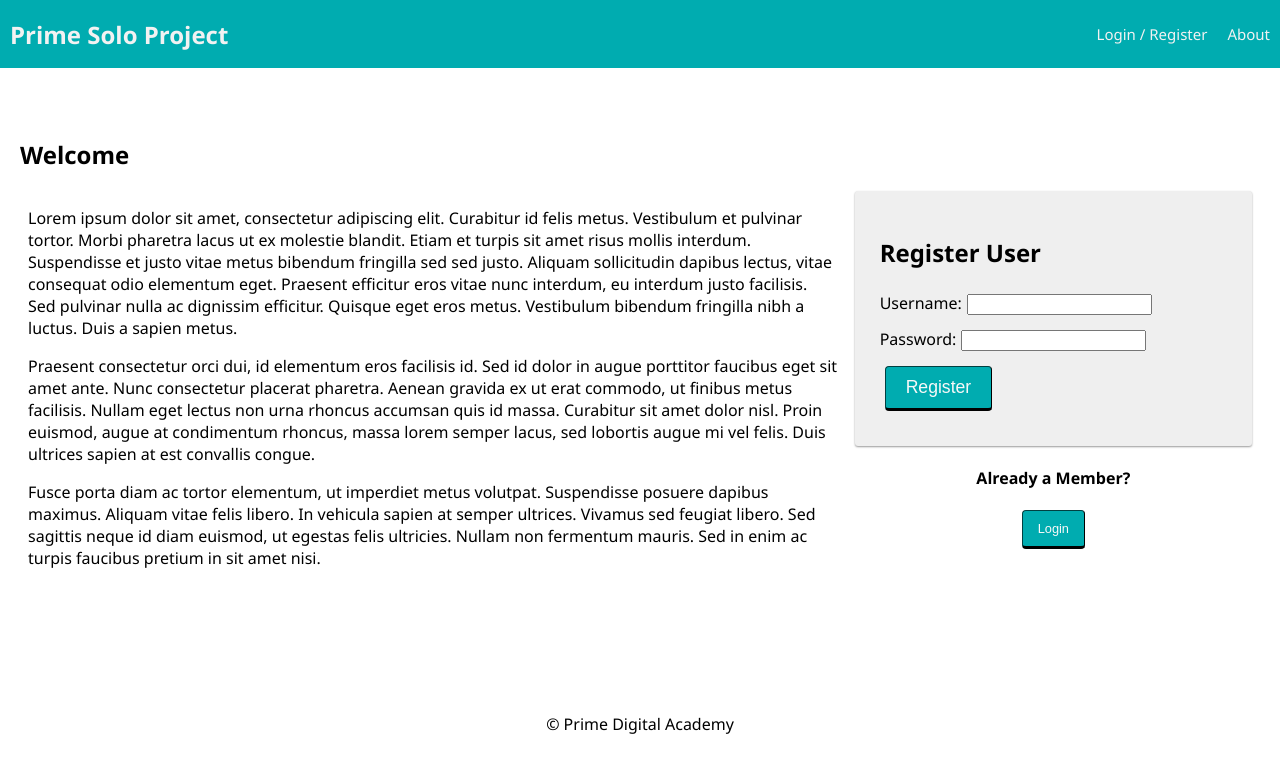
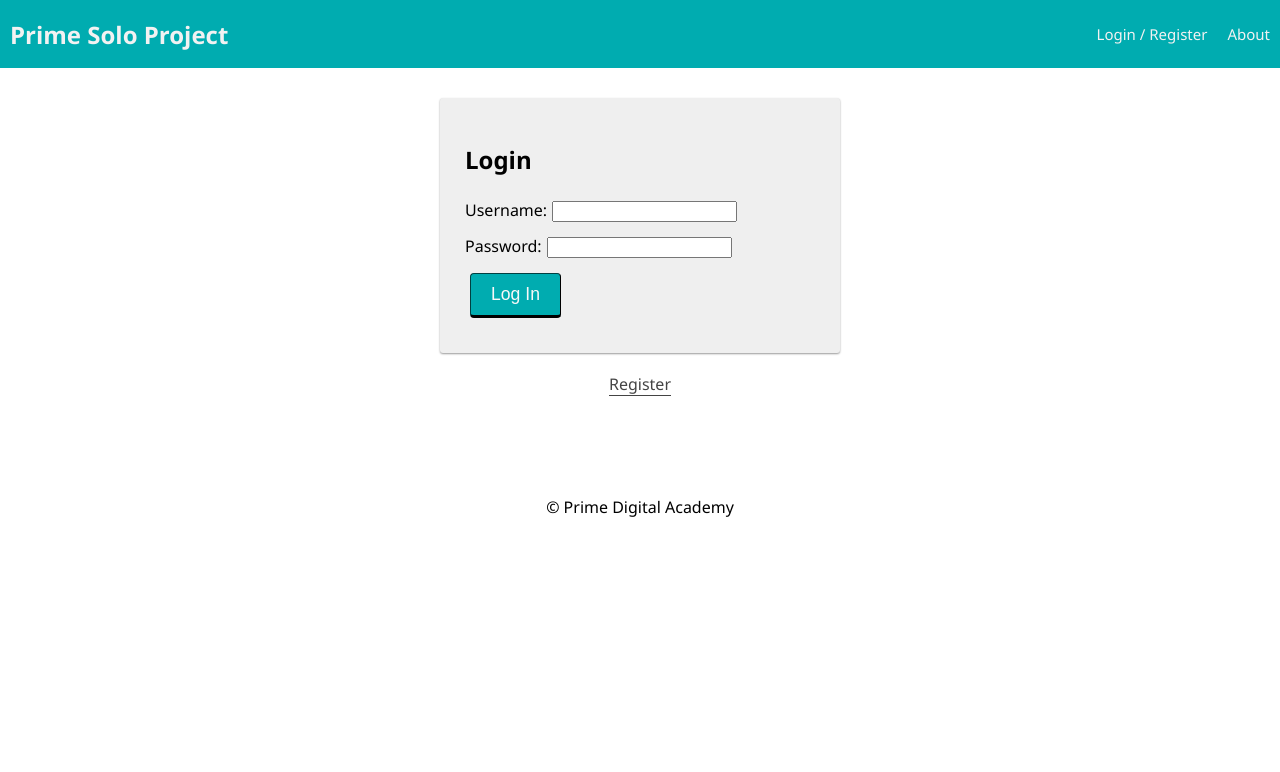
Before and after one commit to Alignment-Business-Solutions/alignment-business, a React (Create React App) app: page /#/home in a window 1280 px wide. Shown: the top 772 px of the page. Built offline with nearby package versions, Linux system fonts and the light colour scheme; no server answers.

Commit message:
Removed LandingPage.jsx, updated LoginPage routing in App.jsx

```diff
--- a/src/components/App/App.jsx
+++ b/src/components/App/App.jsx
@@ -16,7 +16,6 @@
 import AboutPage from '../AboutPage/AboutPage';
 import UserPage from '../UserPage/UserPage';
 import InfoPage from '../InfoPage/InfoPage';
-import LandingPage from '../LandingPage/LandingPage';
 import LoginPage from '../LoginPage/LoginPage';
 import RegisterPage from '../RegisterPage/RegisterPage';
 
@@ -105,8 +104,8 @@
               // redirect them to the /user page
               <Redirect to="/user" />
               :
-              // Otherwise, show the Landing page
-              <LandingPage />
+              // Otherwise, show the Login page
+              <LoginPage />
             }
           </Route>
 
--- a/src/components/LandingPage/LandingPage.css
+++ /dev/null
@@ -1,80 +0,0 @@
-/* --------------------------------------------------------------------------------
-Grid
--------------------------------------------------------------------------------- */
-
-.grid {
-  display: flex;
-  flex: 0 1 auto;
-  /* defaults to 'row' */
-  flex-direction: row;
-  flex-wrap: wrap;
-  /* defaults to 'flex-start' */
-  justify-content: flex-start;
-  align-items: flex-start;
-}
-
-.grid-col {
-  flex: 0 0 auto;
-  padding: 0 0.5rem 0.5rem;
-  box-sizing: border-box;
-}
-
-.grid-col_1 {
-  flex-basis: 8.33333333%;
-  max-width: 8.33333333%;
-}
-
-.grid-col_2 {
-  flex-basis: 16.66666667%;
-  max-width: 16.66666667%;
-}
-
-.grid-col_3 {
-  flex-basis: 25%;
-  max-width: 25%;
-}
-
-.grid-col_4 {
-  flex-basis: 33.33333333%;
-  max-width: 33.33333333%;
-}
-
-.grid-col_5 {
-  flex-basis: 41.66666667%;
-  max-width: 41.66666667%;
-}
-
-.grid-col_6 {
-  flex-basis: 50%;
-  max-width: 50%;
-}
-
-.grid-col_7 {
-  flex-basis: 58.33333333%;
-  max-width: 58.33333333%;
-}
-
-.grid-col_8 {
-  flex-basis: 66.66666667%;
-  max-width: 66.66666667%;
-}
-
-.grid-col_9 {
-  flex-basis: 75%;
-  max-width: 75%;
-}
-
-.grid-col_10 {
-  flex-basis: 83.33333333%;
-  max-width: 83.33333333%;
-}
-
-.grid-col_11 {
-  flex-basis: 91.66666667%;
-  max-width: 91.66666667%;
-}
-
-.grid-col_12 {
-  flex-basis: 100%;
-  max-width: 100%;
-}
--- a/src/components/LandingPage/LandingPage.jsx
+++ /dev/null
@@ -1,69 +0,0 @@
-import React, { useState } from 'react';
-import { useHistory } from 'react-router-dom';
-import './LandingPage.css';
-
-// CUSTOM COMPONENTS
-import RegisterForm from '../RegisterForm/RegisterForm';
-
-function LandingPage() {
-  const [heading, setHeading] = useState('Welcome');
-  const history = useHistory();
-
-  const onLogin = (event) => {
-    history.push('/login');
-  };
-
-  return (
-    <div className="container">
-      <h2>{heading}</h2>
-
-      <div className="grid">
-        <div className="grid-col grid-col_8">
-          <p>
-            Lorem ipsum dolor sit amet, consectetur adipiscing elit. Curabitur
-            id felis metus. Vestibulum et pulvinar tortor. Morbi pharetra lacus
-            ut ex molestie blandit. Etiam et turpis sit amet risus mollis
-            interdum. Suspendisse et justo vitae metus bibendum fringilla sed
-            sed justo. Aliquam sollicitudin dapibus lectus, vitae consequat odio
-            elementum eget. Praesent efficitur eros vitae nunc interdum, eu
-            interdum justo facilisis. Sed pulvinar nulla ac dignissim efficitur.
-            Quisque eget eros metus. Vestibulum bibendum fringilla nibh a
-            luctus. Duis a sapien metus.
-          </p>
-
-          <p>
-            Praesent consectetur orci dui, id elementum eros facilisis id. Sed
-            id dolor in augue porttitor faucibus eget sit amet ante. Nunc
-            consectetur placerat pharetra. Aenean gravida ex ut erat commodo, ut
-            finibus metus facilisis. Nullam eget lectus non urna rhoncus
-            accumsan quis id massa. Curabitur sit amet dolor nisl. Proin
-            euismod, augue at condimentum rhoncus, massa lorem semper lacus, sed
-            lobortis augue mi vel felis. Duis ultrices sapien at est convallis
-            congue.
-          </p>
-
-          <p>
-            Fusce porta diam ac tortor elementum, ut imperdiet metus volutpat.
-            Suspendisse posuere dapibus maximus. Aliquam vitae felis libero. In
-            vehicula sapien at semper ultrices. Vivamus sed feugiat libero. Sed
-            sagittis neque id diam euismod, ut egestas felis ultricies. Nullam
-            non fermentum mauris. Sed in enim ac turpis faucibus pretium in sit
-            amet nisi.
-          </p>
-        </div>
-        <div className="grid-col grid-col_4">
-          <RegisterForm />
-
-          <center>
-            <h4>Already a Member?</h4>
-            <button className="btn btn_sizeSm" onClick={onLogin}>
-              Login
-            </button>
-          </center>
-        </div>
-      </div>
-    </div>
-  );
-}
-
-export default LandingPage;
```
